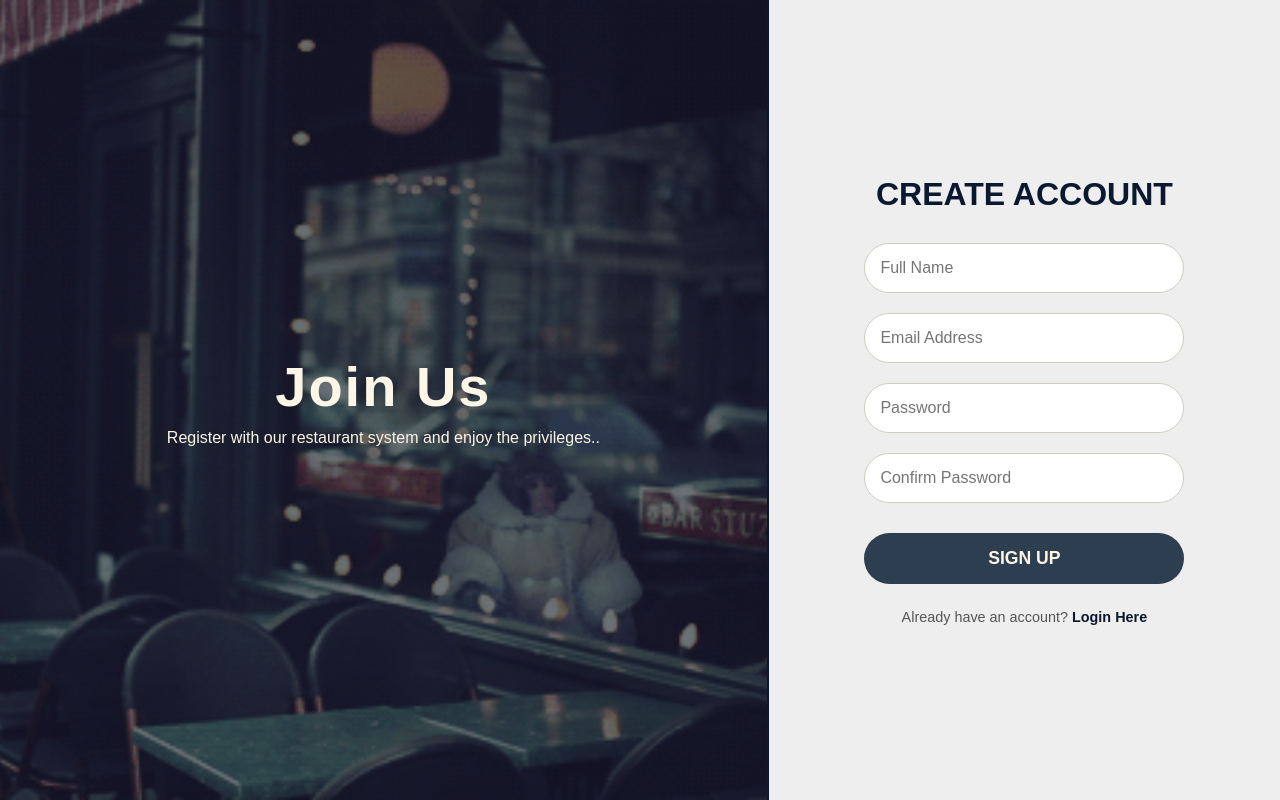
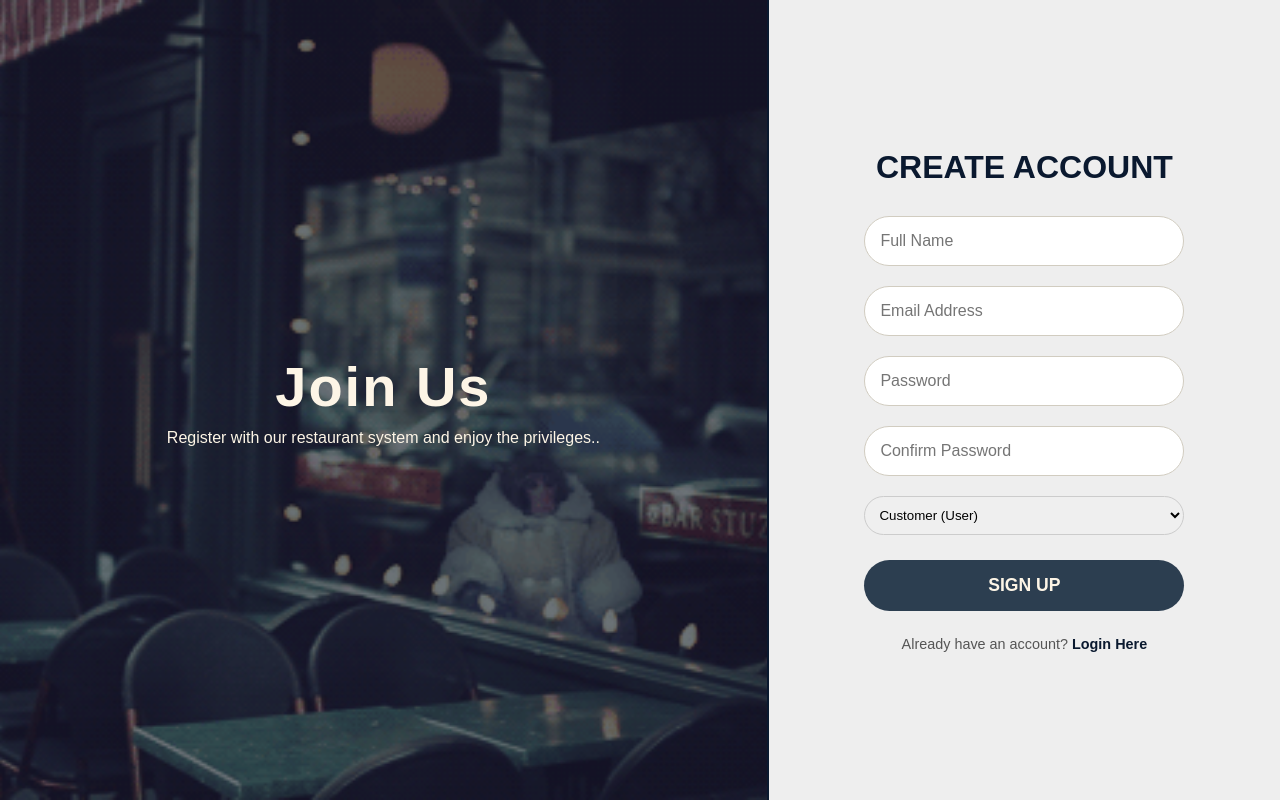
Before and after one commit to efewxx/Restaurant-Online-Reservation-and-Ordering-System, a PHP site: page /register.php in a window 1280 px wide. Run offline with PHP 8.4, Linux system fonts and the light colour scheme.

Commit message:
register altına rol secme eklendi

```diff
--- a/register.php
+++ b/register.php
@@ -9,6 +9,7 @@ if (isset($_POST['signup'])) {
     $email = $_POST['email'];
     $password = $_POST['password'];
     $conf_pass = $_POST['confirmpassword'];
+    $role = isset($_POST['role']) ? $_POST['role'] : 'user';
 
     // Şifreler eşleşiyor mu kontrolü
     if ($password !== $conf_pass) {
@@ -16,7 +17,8 @@ if (isset($_POST['signup'])) {
     } else {
         // Şifreyi güvenli hale getiriyoruz
         $hashed_password = password_hash($password, PASSWORD_DEFAULT);
-        $role = 'user'; // Varsayılan rol
+
+
 
         // 2. ADIM: Veritabanına kayıt (Efe'nin tablo isimlerine dikkat!)
         $sql = "INSERT INTO users (name, email, password, role) VALUES ('$name', '$email', '$hashed_password', '$role')";
@@ -64,6 +66,13 @@ if (isset($_POST['signup'])) {
                 <div class="input-group">
                     <input type="password" name="confirmpassword" placeholder="Confirm Password" required>
                 </div>
+
+                <div class="form-group">
+    <select name="role" class="form-control" style="width: 100%; padding: 10px; margin-bottom: 15px; border-radius: 20px; border: 1px solid #ccc;">
+        <option value="user">Customer (User)</option>
+        <option value="admin">Manager (Admin)</option>
+    </select>
+</div>
                 <input type="submit" name="signup" value="SIGN UP" class="btn">
                 <p class="switch-text">Already have an account? <a href="login.php">Login Here</a></p>
             </form>
```
Also changed, not shown: images/1778937472_baklava.jpg (added), images/1778938406_baklava.jpg (added).
